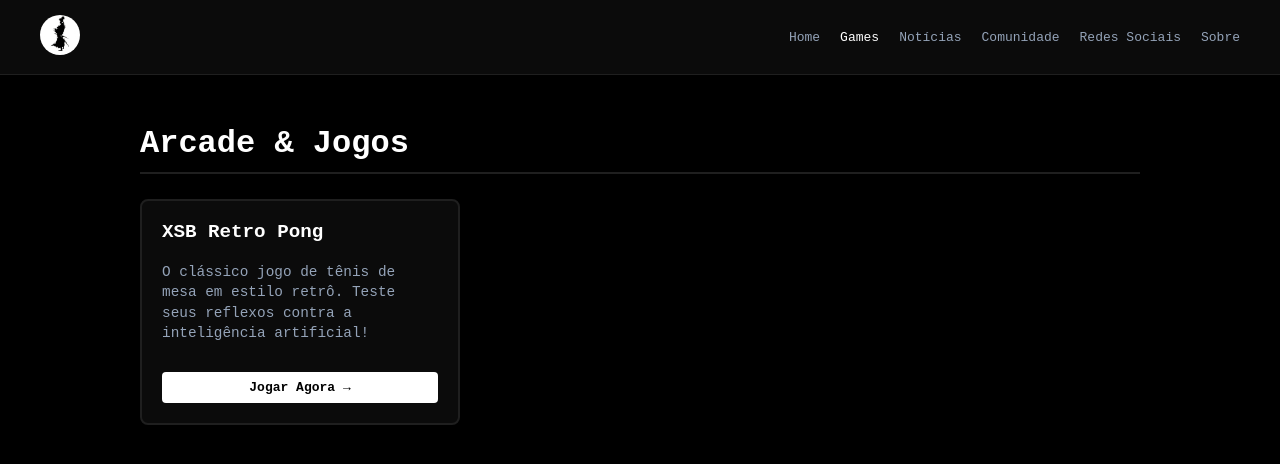
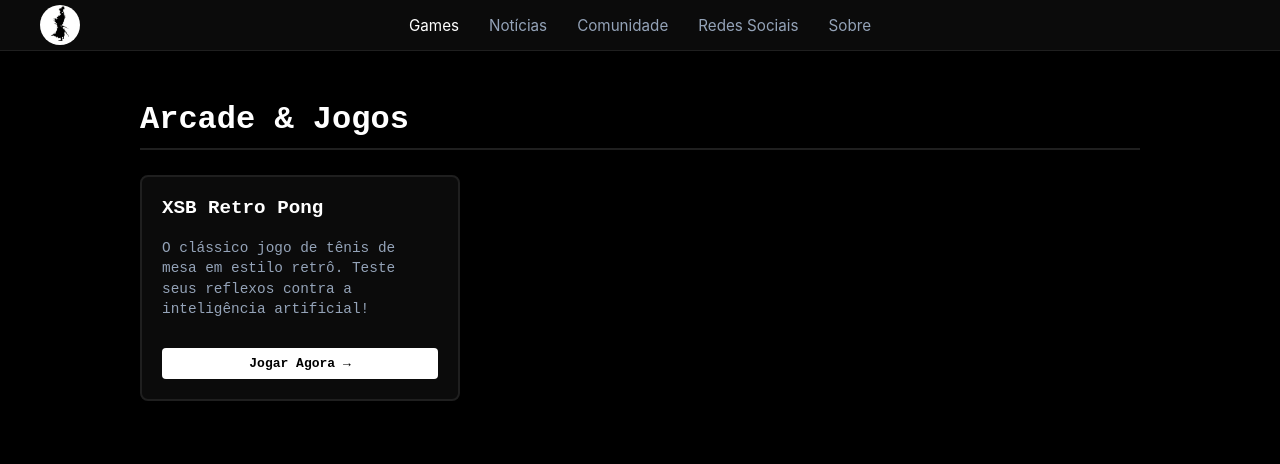
Before and after one commit to samuellimaalves/samuray-site, a plain HTML site: page games/index.html in a window 1280 px wide. Drawn offline with Linux system fonts and the light colour scheme.

Commit message:
Padronizando o menu da pasta games idêntico à home e removendo link Home

```diff
--- a/games/index.html
+++ b/games/index.html
@@ -5,48 +5,71 @@
     <meta name="viewport" content="width=device-width, initial-scale=1.0">
     <title>Games - XSB GAMES</title>
     <style>
-        /* Estilo idêntico ao da página inicial */
+        /* Estilos globais idênticos ao padrão do site */
         body {
             background-color: #000000;
             color: #ffffff;
-            font-family: monospace;
+            font-family: -apple-system, BlinkMacSystemFont, "Segoe UI", Roboto, Helvetica, Arial, sans-serif;
             margin: 0;
             padding: 0;
         }
-        header {
+
+        /* Barra de Navegação com logo à esquerda e links centralizados */
+        .navbar {
             background-color: #0b0b0b;
             border-bottom: 1px solid #1f1f1f;
-            padding: 15px 0;
+            padding: 15px 20px;
+            position: relative;
         }
+
         .nav-container {
             display: flex;
-            justify-content: space-between;
             align-items: center;
+            justify-content: center;
             max-width: 1200px;
             margin: 0 auto;
-            padding: 0 20px;
+            position: relative;
         }
+
+        .logo-link {
+            position: absolute;
+            left: 0;
+            display: flex;
+            align-items: center;
+        }
+
+        .nav-logo {
+            height: 40px;
+            border-radius: 50%;
+        }
+
         .nav-links {
             display: flex;
             list-style: none;
-            gap: 20px;
+            gap: 30px;
             margin: 0;
             padding: 0;
         }
+
         .nav-links a {
             color: #94a3b8;
             text-decoration: none;
             transition: color 0.2s;
+            font-size: 0.95rem;
         }
+
         .nav-links a:hover, .nav-links a.active {
             color: #ffffff;
         }
-        /* Conteúdo do Catálogo */
+
+        /* Container do Catálogo de Jogos */
         .container {
             max-width: 1000px;
             margin: 50px auto;
             padding: 0 20px;
+            font-family: monospace;
         }
+
         h1 {
             font-size: 2rem;
             margin-bottom: 25px;
@@ -54,11 +77,13 @@
             border-bottom: 2px solid #1f1f1f;
             padding-bottom: 10px;
         }
+
         .game-grid {
             display: grid;
             grid-template-columns: repeat(auto-fill, minmax(280px, 1fr));
             gap: 20px;
         }
+
         .game-card {
             background: #0b0b0b;
             border: 2px solid #1f1f1f;
@@ -71,20 +96,24 @@
             flex-direction: column;
             justify-content: space-between;
         }
+
         .game-card:hover {
             border-color: #ffffff;
             transform: translateY(-4px);
         }
+
         .game-card h3 {
             margin-top: 0;
             color: #ffffff;
             font-size: 1.2rem;
         }
+
         .game-card p {
             color: #94a3b8;
             font-size: 0.9rem;
             line-height: 1.4;
         }
+
         .btn-jogar {
             display: inline-block;
             margin-top: 15px;
@@ -94,7 +123,9 @@
             font-weight: bold;
             border-radius: 4px;
             text-align: center;
+            transition: background 0.2s;
         }
+
         .btn-jogar:hover {
             background: #cbd5e1;
         }
@@ -102,20 +133,20 @@
 </head>
 <body>
 
-    <header>
-        <div class="nav-container">
-            <a href="../index.html">
-                <img src="../img/XSB.jpg" alt="Logo" style="height: 40px; border-radius: 50%;">
+    <!-- Barra de Navegação idêntica à home, sem a palavra "Home" e com links centralizados -->
+    <header class="navbar">
+        <nav class="nav-container">
+            <a href="../index.html" class="logo-link">
+                <img src="../img/XSB.jpg" alt="XSB GAMES Logo" class="nav-logo">
             </a>
             <ul class="nav-links">
-                <li><a href="../index.html">Home</a></li>
                 <li><a href="index.html" class="active">Games</a></li>
-                <li><a href="../noticias/">Notícias</a></li>
+                <li><a href="../index.html#noticias">Notícias</a></li>
                 <li><a href="../index.html#comunidade">Comunidade</a></li>
                 <li><a href="../index.html#redes">Redes Sociais</a></li>
                 <li><a href="../index.html#sobre">Sobre</a></li>
             </ul>
-        </div>
+        </nav>
     </header>
 
     <div class="container">
```
